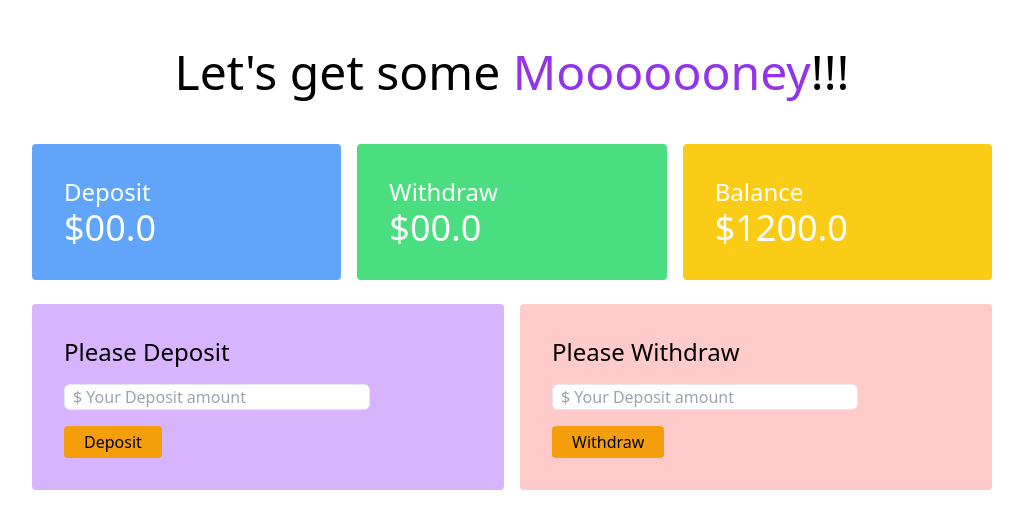
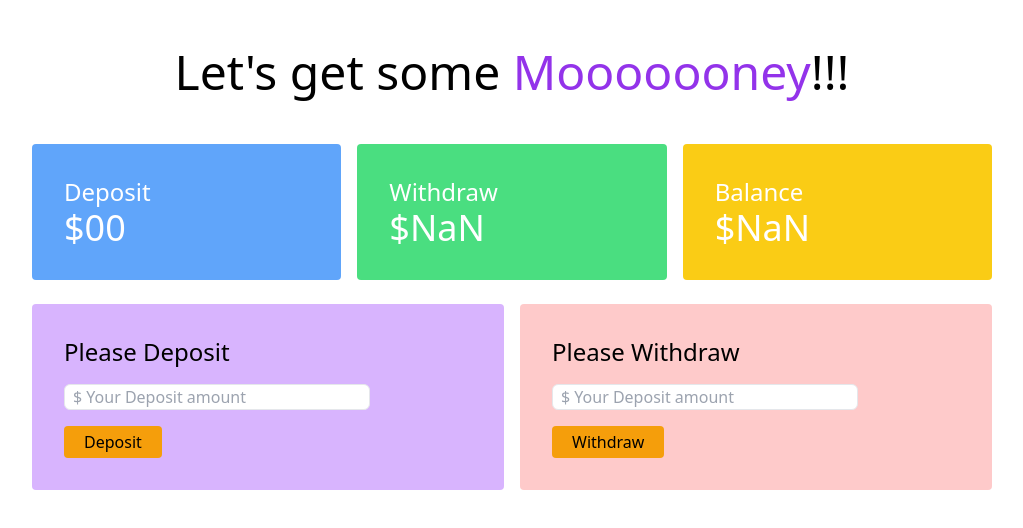
Before and after one commit to Ezabulbary/Simple-Interactive-bank-website, a plain HTML site: page banking.html in a window 1280 px wide. Both pictures are taken after a click on the button "Withdraw". Shown: the whole page, without its empty margins (128-1151 px from the left). Drawn offline with nearby package versions, Linux system fonts and the light colour scheme.

Commit message:
js banking

```diff
--- a/banking.html
+++ b/banking.html
@@ -16,15 +16,15 @@
             <div class="grid grid-cols-3 gap-4">
                 <div class="bg-blue-400 p-8 rounded">
                     <h3 class="text-2xl">Deposit</h3>
-                    <h3 class="text-4xl">$<span id="deposit-total">00.0</span></h3>
+                    <h3 class="text-4xl">$<span id="deposit-total">00</span></h3>
                 </div>
                 <div class="bg-green-400 p-8 rounded">
                     <h3 class="text-2xl">Withdraw</h3>
-                    <h3 class="text-4xl">$00.0</h3>
+                    <h3 class="text-4xl">$<span id="withdraw-total">00</span></h3>
                 </div>
                 <div class="bg-yellow-400 p-8 rounded">
                     <h3 class="text-2xl">Balance</h3>
-                    <h3 class="text-4xl">$<span id="blance-total">1200.0</span></h3>
+                    <h3 class="text-4xl">$<span id="blance-total">1200</span></h3>
                 </div>
             </div>
         </section>
--- a/js/banking.js
+++ b/js/banking.js
@@ -20,3 +20,28 @@ document.getElementById('deposit-button').addEventListener('click', function(){
 
     depositInput.value = '';
 });
+
+
+
+document.getElementById('withdraw-button').addEventListener('click', function(){
+    const withdrawInput = document.getElementById('withdraw-input');
+    const withdrawInputText = withdrawInput.value;
+    const newWithdrawInput =parseFloat(withdrawInputText);
+
+    const withdrawTotal = document.getElementById('withdraw-total');
+    const withdrawTotalText = withdrawTotal.innerText;
+    const previusWithdrawTotal = parseFloat(withdrawTotalText);
+
+    const totalWithdraw = newWithdrawInput + previusWithdrawTotal;
+    withdrawTotal.innerText = totalWithdraw;
+
+    const blanceTotal = document.getElementById('blance-total');
+    const blanceTotalText = blanceTotal.innerText;
+    const previusBlanceTotal = parseFloat(blanceTotalText);
+
+    const newTotalBlance = previusBlanceTotal - newWithdrawInput;
+
+    blanceTotal.innerText = newTotalBlance;
+
+    withdrawInput.value = '';
+});
```
